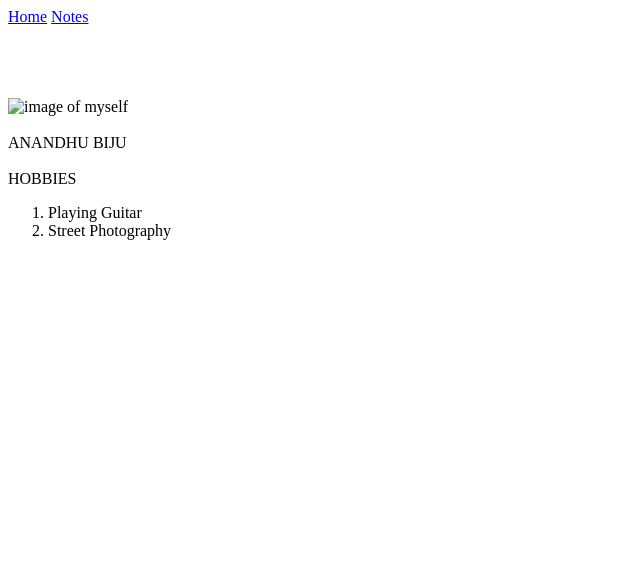
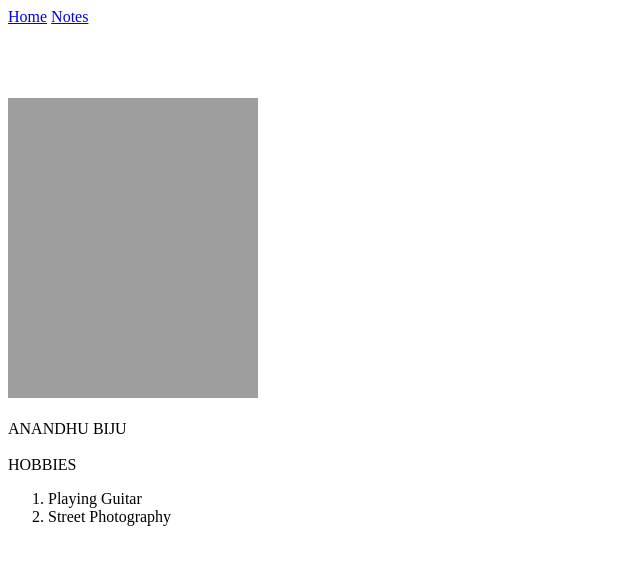
Before and after one commit to biju0007/biju0007, a plain HTML site: page index.html in a window 1280 px wide. Shown: the whole page, without its empty margins (0-640 px from the left). Drawn offline with Linux system fonts and the light colour scheme; the site is published under a folder, as on GitHub Pages, so addresses that start at the root find nothing.

Commit message:
Update index.html

```diff
--- a/index.html
+++ b/index.html
@@ -11,7 +11,7 @@
     <a href="notes.html">Notes</a>
     </nav><br><br><br><br>
 
-     <img src="/images/image.jpg" alt="image of myself" width="250" height="300" ><br><br>
+     <img src="./images/image.jpg" alt="image of myself" width="250" height="300" ><br><br>
 <h1">ANANDHU BIJU</h1><br><br>
 HOBBIES<br>
 <ol >
```
